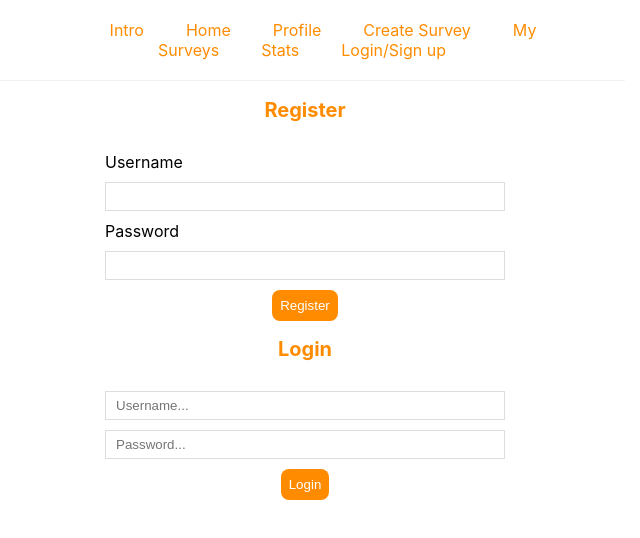
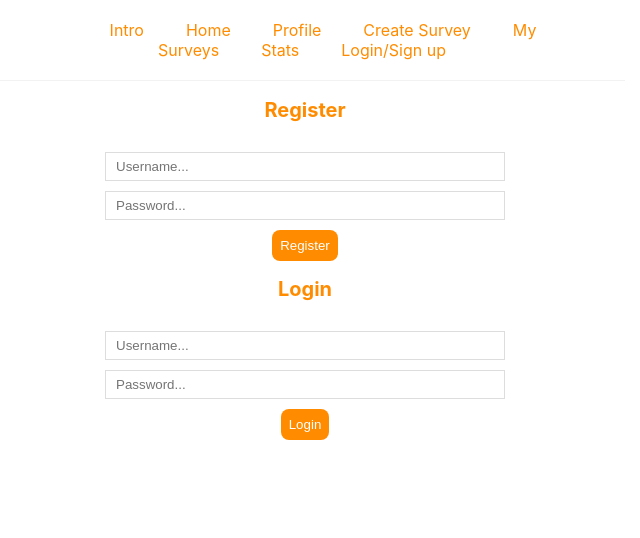
Before and after one commit to CR2100/survey, a React (Create React App) app: page /loginPage in a window 1280 px wide. Shown: the top 538 px of the page, without its empty margins (335-975 px from the left). Built offline with nearby package versions, Linux system fonts and the light colour scheme.

Commit message:
format of login page

```diff
--- a/src/pages/LoginPage.js
+++ b/src/pages/LoginPage.js
@@ -14,14 +14,14 @@ export default function LoginPage() {
         <div>
         <div className="create">
             <h2>Register</h2>
-            <label>Username</label>
-            <input type ="text"
+            <label></label>
+            <input type ="text" placeholder="Username..."
             onChange={(e)=> {
                 setUsernameReg(e.target.value)
                 }}
             />
-            <label>Password</label>
-            <input type="text"
+            <label></label>
+            <input type="text"  placeholder="Password..."
             onChange={(e)=> {
                 setPasswordReg(e.target.value)
                 }}
```
